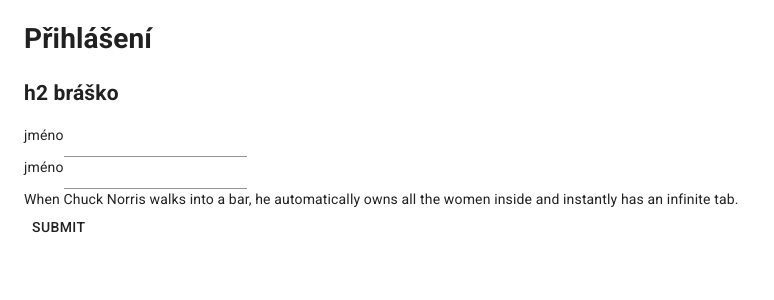
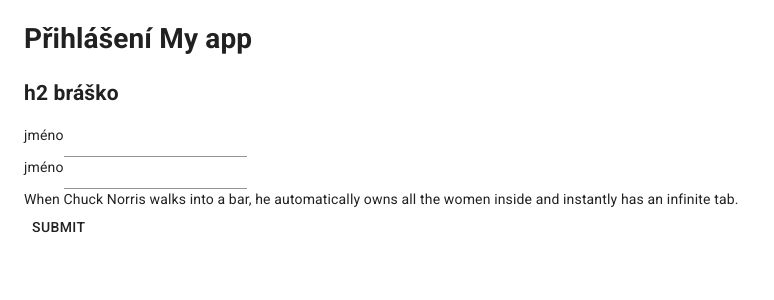
Before and after one commit to Svehla/next-rest-api-boilerplate, a Next.js app: page /admin/login in a window 1280 px wide. Shown: the top 300 px of the page, without its empty margins (0-774 px from the left). Built offline with nearby package versions, Linux system fonts and the light colour scheme.

Commit message:
add translations variables interpolation

```diff
--- a/src/routes/login/Login.page.tsx
+++ b/src/routes/login/Login.page.tsx
@@ -10,7 +10,7 @@ export const _Login = () => {
 
   return (
     <Container>
-      <h1>{translate('login.header.h1')}</h1>
+      <h1>{translate('login.header.h1', { NAME: 'My app' })}</h1>
       <h2>{translate('login.header.h2')}</h2>
 
       {data.error && <Alert severity='error'>{data.error}</Alert>}
--- a/src/translations/messages.ts
+++ b/src/translations/messages.ts
@@ -4,8 +4,8 @@ export const messages = {
     cs: 'délka musí být >= 10',
   },
   'login.header.h1': {
-    en: 'Login',
-    cs: 'Přihlášení',
+    en: 'Login {{NAME}}',
+    cs: 'Přihlášení {{NAME}}',
   },
   'login.header.h2': {
     en: 'h2 bro',
--- a/src/translations/translate.ts
+++ b/src/translations/translate.ts
@@ -1,4 +1,37 @@
 import { messages } from './messages'
+
+/**
+ * Match all variables wrapped with double curly bracket like:
+ * {{variableName}}
+ */
+const VARIABLE_REGEX = /{{([^{}]*)}}/g
+
+type TranslateArgumentValue = string | null | number | undefined
+
+export const interpolate = (str: string, data: Record<string, TranslateArgumentValue>) =>
+  str.replace(
+    VARIABLE_REGEX,
+    // @ts-expect-error
+    (_match: string, content: string) =>
+      // null and undefined values are resolved as empty object
+      data[content] ?? ''
+  )
+
+type GetAllEvenItems<T> = T extends [infer _A, infer B, ...infer Rest]
+  ? [B, ...GetAllEvenItems<Rest>]
+  : []
+
+type ParseTemplate<T> = T extends `${infer PreText}{{${infer MsgVariable}}}${infer PostText}`
+  ? [PreText, MsgVariable, ...ParseTemplate<PostText>]
+  : [T]
+
+type ParseTemplateArgs<
+  T,
+  ParsedTemplate = ParseTemplate<T>,
+  // @ts-expect-error
+  ParsedArgs extends string[] = GetAllEvenItems<ParsedTemplate>,
+  ArgsObject = Record<ParsedArgs[number], TranslateArgumentValue>
+> = ArgsObject
 
 const LANGUAGES = Object.freeze({
   cs: 'cs',
@@ -15,12 +48,13 @@ const LANG = DEFAULT_LANGUAGE
  * TODO: add option to change language
  */
 export const translate = <ID extends keyof typeof messages>(
-  id: ID
-): typeof messages[ID][LanguageOptions] => {
+  id: ID,
+  data?: ParseTemplateArgs<typeof messages[ID][LanguageOptions]>
+) => {
   const message = messages[id][LANG]
   if (!message) throw new Error(`message ${id} is not implemented for language ${LANG}`)
   // @ts-expect-error
-  return message
+  return interpolate(message, data) as typeof messages[ID][LanguageOptions]
 }
 
 // runtime-time validations of messages consistency
```
